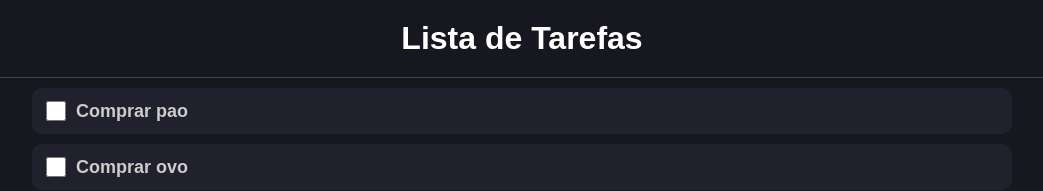
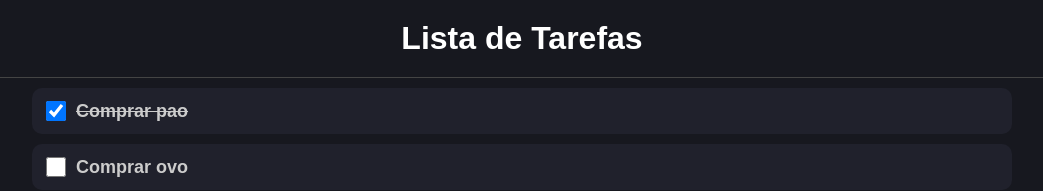
Before and after one commit to guisaoncella/react-lista-tarefas, a React (Vite) app: page / in a window 1280 px wide. Shown: the top 191 px of the page, without its empty margins (118-1161 px from the left). Built offline with nearby package versions, Linux system fonts and the light colour scheme.

Commit message:
:sparkles: feat: add ListItem check

```diff
--- a/src/components/ListItem/index.tsx
+++ b/src/components/ListItem/index.tsx
@@ -1,15 +1,21 @@
 import { Container } from "./styles";
 
 import {Item} from '../../types/Item'
+import { useState } from "react";
 
 type Props = {
     item: Item
 }
 
 export const ListItem = ({item}: Props) => {
+    const [isChecked, setIsChecked] = useState(item.done)
     return (
-        <Container>
-            <input type="checkbox"/>
+        <Container done={isChecked}>
+            <input
+                type="checkbox"
+                checked={isChecked}
+                onChange={e => setIsChecked(e.target.checked)}
+            />
             <label>{item.name}</label>
         </Container>
     );
--- a/src/components/ListItem/styles.ts
+++ b/src/components/ListItem/styles.ts
@@ -1,6 +1,10 @@
 import styled from "styled-components";
 
-export const Container = styled.div`
+type Props = {
+    done: boolean
+}
+
+export const Container = styled.div(({done}: Props) => (`
     display: flex;
     background-color: #20212C;
     padding: 10px;
@@ -18,5 +22,6 @@
         font-size: 18px;
         font-weight: 600;
         color: #ccc;
+        text-decoration: ${done ? 'line-through' : 'initial'};
     }
-`;
+`));
```
